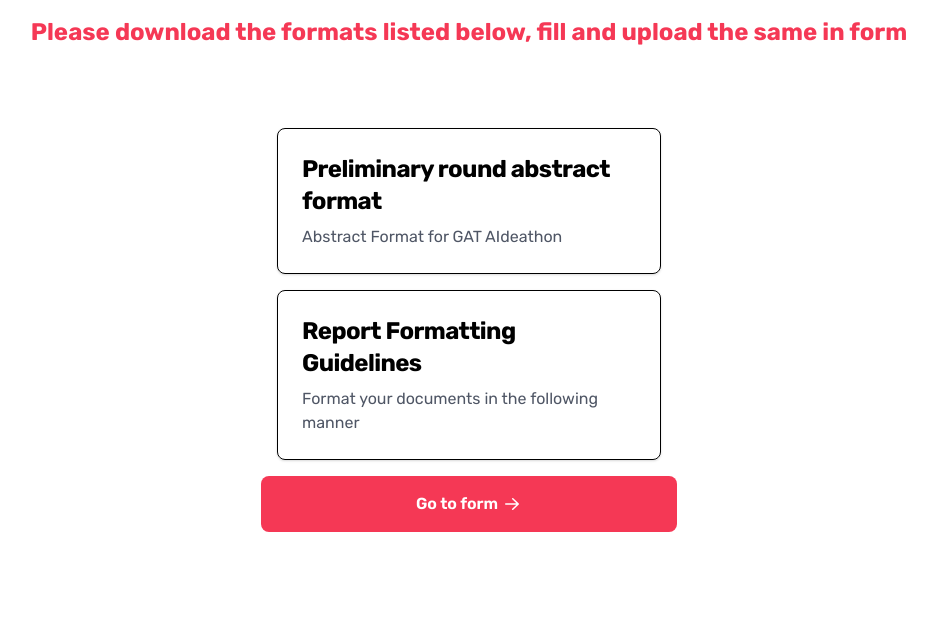
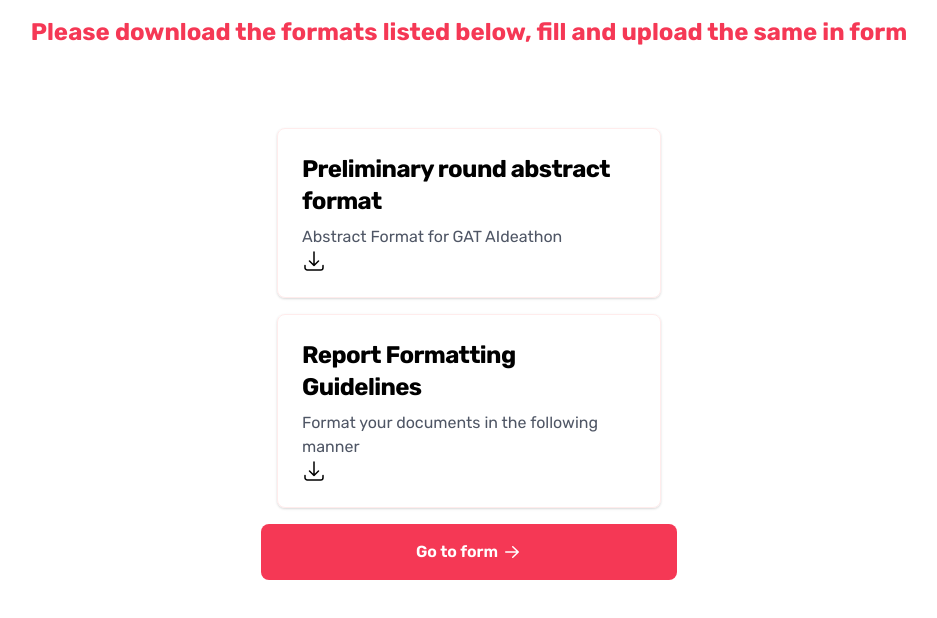
Before and after one commit to BhuvanSA/ideathon-landingpage, a Next.js app: page /register in a window 1280 px wide. Shown: the top 618 px of the page, without its empty margins (171-1108 px from the left). Built offline with nearby package versions, Linux system fonts and the light colour scheme.

Commit message:
redesigned register form

```diff
--- a/pages/register.js
+++ b/pages/register.js
@@ -17,7 +17,7 @@ const Register = () => {
         <div>
           <a
             href="https://github.com/BhuvanSA/ideathon-landingpage/blob/373499f3f2909ca632b5147a729c2269cbd40bed/public/assets/Round1SubmissionFormatIdeathon.docx?raw=True"
-            className="block max-w-sm p-6 bg-white border border-gray-200 rounded-lg shadow hover:bg-gray-100 dark:bg-gray-800 dark:border-gray-700 dark:hover:bg-gray-700"
+            className="block max-w-sm p-6 bg-white border border-orange-100 rounded-lg shadow hover:bg-gray-100 dark:bg-gray-800 dark:border-gray-700 dark:hover:bg-gray-700 hover:shadow-orange-500 hover:shadow-lg hover:border-0 transition duration-150 ease-out hover:ease-in"
             rel="noopener noreferrer"
           >
             <h5 className="mb-2 text-2xl font-bold tracking-tight text-gray-900 dark:text-white">
@@ -26,12 +26,26 @@ const Register = () => {
             <p className="font-normal text-gray-700 dark:text-gray-400">
               Abstract Format for GAT AIdeathon
             </p>
+            <svg
+              xmlns="http://www.w3.org/2000/svg"
+              fill="none"
+              viewBox="0 0 24 24"
+              stroke-width="1.5"
+              stroke="currentColor"
+              class="w-6 h-6"
+            >
+              <path
+                stroke-linecap="round"
+                stroke-linejoin="round"
+                d="M3 16.5v2.25A2.25 2.25 0 005.25 21h13.5A2.25 2.25 0 0021 18.75V16.5M16.5 12L12 16.5m0 0L7.5 12m4.5 4.5V3"
+              />
+            </svg>
           </a>
         </div>
         <div>
           <a
             href="https://github.com/BhuvanSA/ideathon-landingpage/blob/373499f3f2909ca632b5147a729c2269cbd40bed/public/assets/Hits%20to%20Ideathon%20Format.docx?raw=True"
-            className="block max-w-sm p-6 bg-white border border-gray-200 rounded-lg shadow hover:bg-gray-100 dark:bg-gray-800 dark:border-gray-700 dark:hover:bg-gray-700"
+            className="block max-w-sm p-6 bg-white border border-orange-100 rounded-lg shadow hover:bg-gray-100 dark:bg-gray-800 dark:border-gray-700 dark:hover:bg-gray-700 dark:hover:bg-gray-700 hover:shadow-orange-500 hover:shadow-lg hover:border-0 transition duration-150 ease-out hover:ease-in"
             rel="noopener noreferrer"
           >
             <h5 className="mb-2 text-2xl font-bold tracking-tight text-gray-900 dark:text-white">
@@ -40,6 +54,20 @@ const Register = () => {
             <p className="font-normal text-gray-700 dark:text-gray-400">
               Format your documents in the following manner
             </p>
+            <svg
+              xmlns="http://www.w3.org/2000/svg"
+              fill="none"
+              viewBox="0 0 24 24"
+              stroke-width="1.5"
+              stroke="currentColor"
+              class="w-6 h-6"
+            >
+              <path
+                stroke-linecap="round"
+                stroke-linejoin="round"
+                d="M3 16.5v2.25A2.25 2.25 0 005.25 21h13.5A2.25 2.25 0 0021 18.75V16.5M16.5 12L12 16.5m0 0L7.5 12m4.5 4.5V3"
+              />
+            </svg>
           </a>
         </div>
         <ButtonPrimary href={"https://forms.gle/smYEHjf92AcSkyZQ8"}>
```
